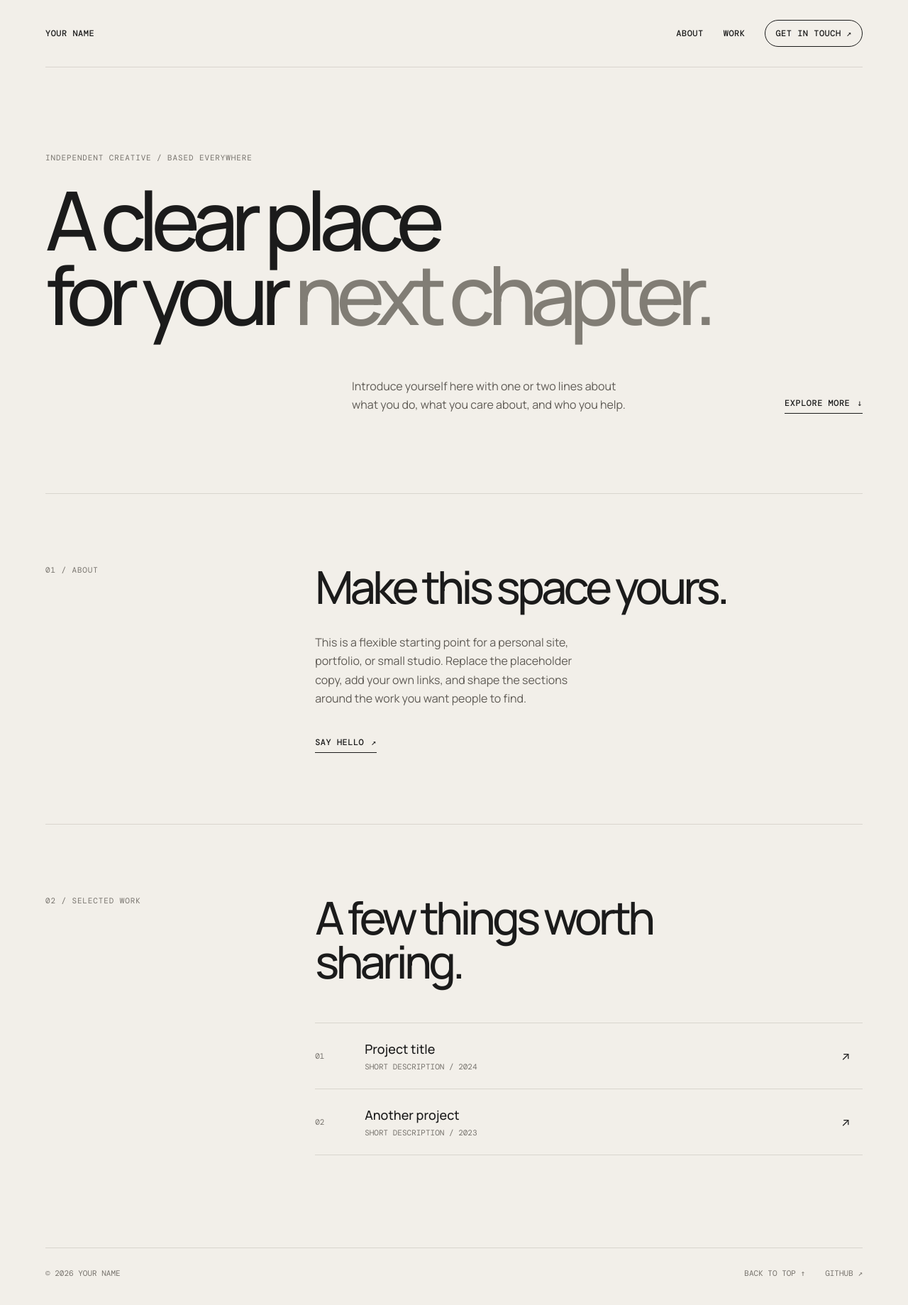
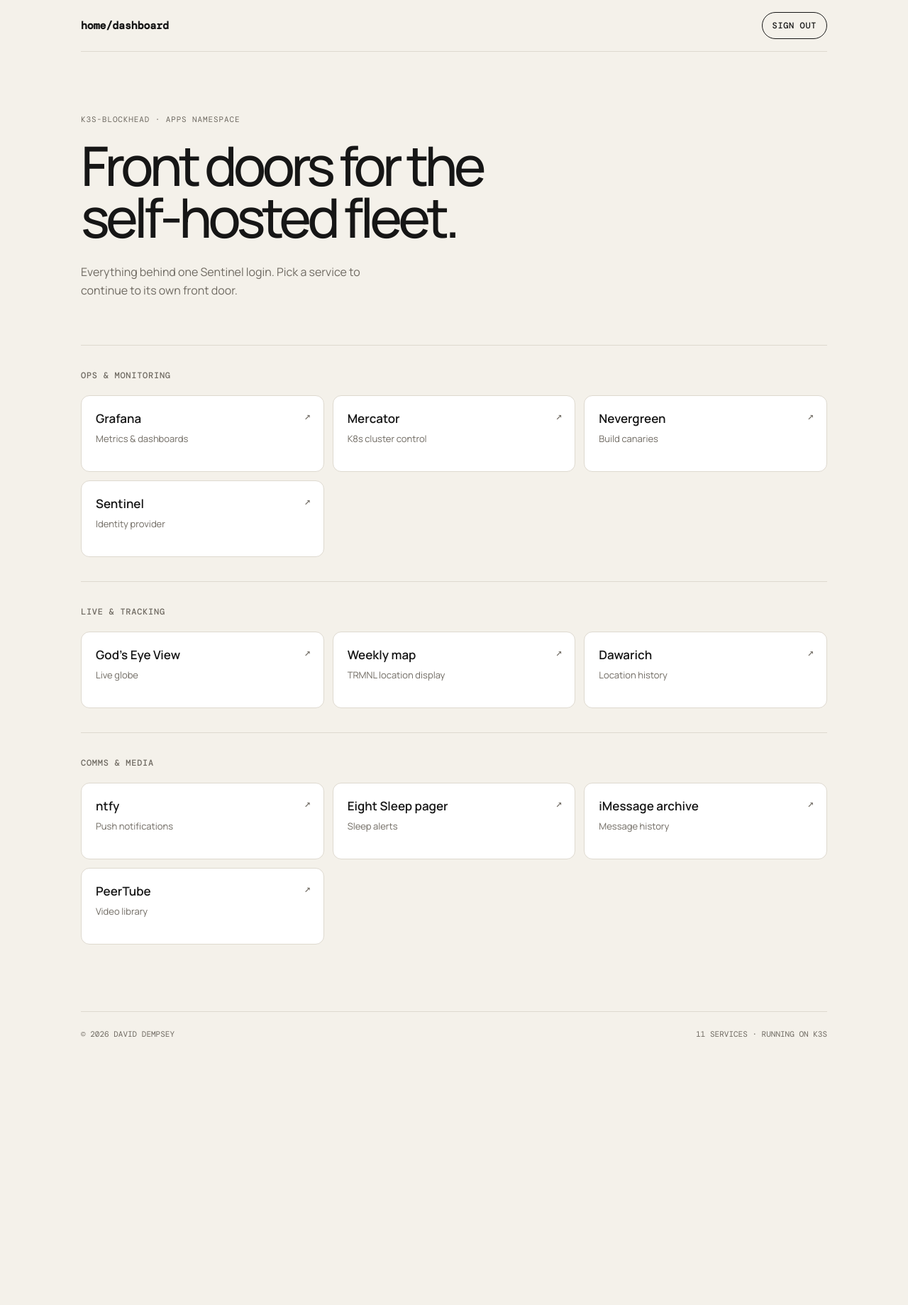
Before and after one commit to daviddempsey/daviddempsey.dev, a PHP site: page / in a window 1280 px wide. Shown: the whole page at 71% size. After the commit the page ends 1462 px from the top, so only its background shows below. Run offline with PHP 8.4, Linux system fonts and the light colour scheme.

Commit message:
lock daviddempsey.dev dashboard behind Sentinel; add service hub

```diff
--- a/chart/files/index.html
+++ b/chart/files/index.html
@@ -3,64 +3,103 @@
   <head>
     <meta charset="utf-8" />
     <meta name="viewport" content="width=device-width, initial-scale=1" />
-    <meta name="description" content="A personal site template." />
-    <title>Your Name — Personal site</title>
+    <meta name="description" content="Central dashboard for David's self-hosted services." />
+    <title>Home — David Dempsey</title>
     <link rel="stylesheet" href="/styles.css" />
   </head>
   <body>
-    <main class="site-shell">
-      <nav class="site-nav" aria-label="Main navigation">
-        <a class="wordmark" href="#top" aria-label="Back to top">your name</a>
-        <div class="nav-links">
-          <a href="#about">About</a>
-          <a href="#work">Work</a>
-          <a class="nav-contact" href="mailto:hello@example.com">Get in touch <span aria-hidden="true">↗</span></a>
+    <main class="hub">
+      <header class="hub-header">
+        <div class="wordmark">home<span aria-hidden="true">/</span>dashboard</div>
+        <div class="hub-actions">
+          <a class="logout" href="/oauth2/sign_out" title="Sign out of Sentinel">Sign out</a>
         </div>
-      </nav>
+      </header>
 
-      <section class="hero" id="top" aria-labelledby="hero-title">
-        <p class="eyebrow">Independent creative / based everywhere</p>
-        <h1 id="hero-title">A clear place<br />for your <em>next chapter.</em></h1>
-        <div class="hero-footer">
-          <p>Introduce yourself here with one or two lines about what you do, what you care about, and who you help.</p>
-          <a class="text-link" href="#about">Explore more <span aria-hidden="true">↓</span></a>
+      <section class="lead" aria-labelledby="lead-title">
+        <p class="eyebrow">k3s-blockhead · apps namespace</p>
+        <h1 id="lead-title">Front doors for the<br />self-hosted fleet.</h1>
+        <p class="lead-copy">Everything behind one Sentinel login. Pick a service to continue to its own front door.</p>
+      </section>
+
+      <nav class="groups" aria-label="Services">
+        <section class="group" aria-labelledby="g-ops">
+          <h2 id="g-ops" class="group-title">Ops &amp; monitoring</h2>
+          <div class="tiles">
+            <a class="tile" href="https://grafana.daviddempsey.dev/" target="_blank" rel="noreferrer">
+              <span class="tile-label">Grafana</span>
+              <span class="tile-desc">Metrics &amp; dashboards</span>
+              <span class="tile-arrow" aria-hidden="true">↗</span>
+            </a>
+            <a class="tile" href="https://mercator.daviddempsey.dev/" target="_blank" rel="noreferrer">
+              <span class="tile-label">Mercator</span>
+              <span class="tile-desc">K8s cluster control</span>
+              <span class="tile-arrow" aria-hidden="true">↗</span>
+            </a>
+            <a class="tile" href="https://nevergreen.daviddempsey.dev/" target="_blank" rel="noreferrer">
+              <span class="tile-label">Nevergreen</span>
+              <span class="tile-desc">Build canaries</span>
+              <span class="tile-arrow" aria-hidden="true">↗</span>
+            </a>
+            <a class="tile" href="https://auth.daviddempsey.dev/" target="_blank" rel="noreferrer">
+              <span class="tile-label">Sentinel</span>
+              <span class="tile-desc">Identity provider</span>
+              <span class="tile-arrow" aria-hidden="true">↗</span>
+            </a>
           </div>
         </section>
 
-      <section class="about section-grid" id="about" aria-labelledby="about-title">
-        <p class="section-label">01 / About</p>
-        <div>
-          <h2 id="about-title">Make this space yours.</h2>
-          <p class="section-copy">This is a flexible starting point for a personal site, portfolio, or small studio. Replace the placeholder copy, add your own links, and shape the sections around the work you want people to find.</p>
-          <a class="text-link" href="mailto:hello@example.com">Say hello <span aria-hidden="true">↗</span></a>
+        <section class="group" aria-labelledby="g-live">
+          <h2 id="g-live" class="group-title">Live &amp; tracking</h2>
+          <div class="tiles">
+            <a class="tile" href="https://gods-eye-view.daviddempsey.dev/" target="_blank" rel="noreferrer">
+              <span class="tile-label">God's Eye View</span>
+              <span class="tile-desc">Live globe</span>
+              <span class="tile-arrow" aria-hidden="true">↗</span>
+            </a>
+            <a class="tile" href="https://map.daviddempsey.dev/" target="_blank" rel="noreferrer">
+              <span class="tile-label">Weekly map</span>
+              <span class="tile-desc">TRMNL location display</span>
+              <span class="tile-arrow" aria-hidden="true">↗</span>
+            </a>
+            <a class="tile" href="https://dawarich.daviddempsey.dev/" target="_blank" rel="noreferrer">
+              <span class="tile-label">Dawarich</span>
+              <span class="tile-desc">Location history</span>
+              <span class="tile-arrow" aria-hidden="true">↗</span>
+            </a>
           </div>
         </section>
 
-      <section class="work section-grid" id="work" aria-labelledby="work-title">
-        <p class="section-label">02 / Selected work</p>
-        <div>
-          <h2 id="work-title">A few things worth sharing.</h2>
-          <div class="project-list">
-            <a class="project" href="#project-one">
-              <span class="project-number">01</span>
-              <span><strong>Project title</strong><small>Short description / 2024</small></span>
-              <span aria-hidden="true">↗</span>
+        <section class="group" aria-labelledby="g-content">
+          <h2 id="g-content" class="group-title">Comms &amp; media</h2>
+          <div class="tiles">
+            <a class="tile" href="https://ntfy.daviddempsey.dev/" target="_blank" rel="noreferrer">
+              <span class="tile-label">ntfy</span>
+              <span class="tile-desc">Push notifications</span>
+              <span class="tile-arrow" aria-hidden="true">↗</span>
             </a>
-            <a class="project" href="#project-two">
-              <span class="project-number">02</span>
-              <span><strong>Another project</strong><small>Short description / 2023</small></span>
-              <span aria-hidden="true">↗</span>
+            <a class="tile" href="https://pagerduty.daviddempsey.dev/" target="_blank" rel="noreferrer">
+              <span class="tile-label">Eight Sleep pager</span>
+              <span class="tile-desc">Sleep alerts</span>
+              <span class="tile-arrow" aria-hidden="true">↗</span>
+            </a>
+            <a class="tile" href="https://imessage.daviddempsey.dev/" target="_blank" rel="noreferrer">
+              <span class="tile-label">iMessage archive</span>
+              <span class="tile-desc">Message history</span>
+              <span class="tile-arrow" aria-hidden="true">↗</span>
+            </a>
+            <a class="tile" href="https://videos.daviddempsey.dev/" target="_blank" rel="noreferrer">
+              <span class="tile-label">PeerTube</span>
+              <span class="tile-desc">Video library</span>
+              <span class="tile-arrow" aria-hidden="true">↗</span>
             </a>
           </div>
-        </div>
         </section>
+      </nav>
 
-      <footer class="site-footer">
-        <span>© <span id="year"></span> Your Name</span>
-        <div class="footer-links">
-          <a href="#top">Back to top <span aria-hidden="true">↑</span></a>
-          <a href="https://github.com/" target="_blank" rel="noreferrer">GitHub <span aria-hidden="true">↗</span></a>
-        </div>
+      <footer class="hub-footer">
+        <span>© <span id="year"></span> David Dempsey</span>
+        <span>11 services · running on K3s</span>
       </footer>
     </main>
     <script>document.getElementById('year').textContent = new Date().getFullYear();</script>
--- a/chart/files/styles.css
+++ b/chart/files/styles.css
@@ -1,45 +1,30 @@
 @import url('https://fonts.googleapis.com/css2?family=DM+Mono:wght@400;500&family=Manrope:wght@400;500;600;700&display=swap');
-:root { --ink: #1b1b1b; --muted: #77736d; --line: #d9d5ce; --paper: #f2efe9; --accent: #d9ff54; }
+:root { --ink: #161616; --muted: #6f6a62; --line: #ded9cf; --paper: #f4f1ea; --accent: #d9ff54; --card: #ffffff; }
 * { box-sizing: border-box; }
 html { scroll-behavior: smooth; }
 body { margin: 0; background: var(--paper); color: var(--ink); font-family: 'Manrope', -apple-system, BlinkMacSystemFont, 'Segoe UI', sans-serif; -webkit-font-smoothing: antialiased; -moz-osx-font-smoothing: grayscale; }
-a { color: inherit; }
-.site-shell { max-width: 1360px; min-height: 100vh; margin: 0 auto; padding: 0 5vw; }
-.site-nav { display: flex; justify-content: space-between; align-items: center; padding: 28px 0; border-bottom: 1px solid var(--line); font: 500 12px 'DM Mono', monospace; text-transform: uppercase; letter-spacing: .04em; }
-.wordmark { text-decoration: none; }
-.nav-links, .footer-links { display: flex; align-items: center; gap: 28px; }
-.nav-links a, .footer-links a { text-decoration: none; }
-.nav-links a:hover, .footer-links a:hover, .text-link:hover { opacity: .6; }
-.nav-contact { padding: 10px 14px; border: 1px solid var(--ink); border-radius: 999px; }
-.hero { padding: 15vh 0 14vh; }
-.eyebrow, .section-label { margin: 0; color: var(--muted); font: 400 11px 'DM Mono', monospace; letter-spacing: .08em; text-transform: uppercase; }
-.hero h1 { max-width: 950px; margin: 28px 0 64px; font-size: clamp(3.8rem, 9vw, 9.5rem); font-weight: 500; letter-spacing: -.085em; line-height: .91; }
-.hero h1 em { color: #817d75; font-style: normal; }
-.hero-footer { display: flex; justify-content: space-between; align-items: end; gap: 40px; max-width: 720px; margin-left: auto; }
-.hero-footer p, .section-copy { max-width: 390px; margin: 0; color: #5f5b55; font-size: 16px; line-height: 1.65; }
-.text-link { display: inline-flex; gap: 10px; align-items: center; width: max-content; border-bottom: 1px solid var(--ink); padding-bottom: 6px; font: 500 12px 'DM Mono', monospace; text-decoration: none; text-transform: uppercase; letter-spacing: .04em; transition: opacity .2s; }
-.section-grid { display: grid; grid-template-columns: 25% 1fr; gap: 8%; padding: 100px 0; border-top: 1px solid var(--line); }
-.section-grid h2 { max-width: 670px; margin: 0 0 34px; font-size: clamp(2.3rem, 5vw, 5rem); font-weight: 500; letter-spacing: -.07em; line-height: .96; }
-.section-copy { margin-bottom: 36px; }
-.work { padding-bottom: 130px; }
-.project-list { margin-top: 56px; border-top: 1px solid var(--line); }
-.project { display: grid; grid-template-columns: 50px 1fr 30px; align-items: center; gap: 20px; padding: 24px 0; border-bottom: 1px solid var(--line); text-decoration: none; }
-.project:hover { background: var(--accent); margin: 0 -18px; padding-left: 18px; padding-right: 18px; }
-.project-number { color: var(--muted); font: 11px 'DM Mono', monospace; }
-.project strong, .project small { display: block; }
-.project strong { font-size: 18px; font-weight: 500; }
-.project small { margin-top: 6px; color: var(--muted); font: 11px 'DM Mono', monospace; text-transform: uppercase; }
-.site-footer { display: flex; justify-content: space-between; padding: 28px 0 38px; border-top: 1px solid var(--line); color: var(--muted); font: 11px 'DM Mono', monospace; text-transform: uppercase; }
-@media (max-width: 650px) {
-  .site-nav { align-items: flex-start; }
-  .nav-links { gap: 14px; }
-  .nav-links a:not(.nav-contact) { display: none; }
-  .hero { padding: 14vh 0 16vh; }
-  .hero h1 { margin: 24px 0 44px; font-size: clamp(3.5rem, 17vw, 6rem); }
-  .hero-footer, .site-footer { align-items: flex-start; flex-direction: column; }
-  .hero-footer { gap: 28px; }
-  .section-grid { display: block; padding: 72px 0; }
-  .section-grid .section-label { margin-bottom: 40px; }
-  .section-grid h2 { font-size: 3.1rem; }
-  .work { padding-bottom: 90px; }
+a { color: inherit; text-decoration: none; }
+.hub { max-width: 1180px; min-height: 100vh; margin: 0 auto; padding: 0 5vw; }
+.hub-header { display: flex; justify-content: space-between; align-items: center; padding: 26px 0; border-bottom: 1px solid var(--line); font: 500 12px 'DM Mono', monospace; text-transform: uppercase; letter-spacing: .05em; }
+.wordmark { text-transform: none; letter-spacing: -.01em; font-size: 15px; font-weight: 700; }
+.logout { padding: 10px 14px; border: 1px solid var(--ink); border-radius: 999px; text-decoration: none; }
+.logout:hover { background: var(--ink); color: var(--paper); }
+.lead { padding: 11vh 0 8vh; }
+.eyebrow { margin: 0 0 22px; color: var(--muted); font: 400 11px 'DM Mono', monospace; letter-spacing: .08em; text-transform: uppercase; }
+.lead h1 { max-width: 760px; margin: 0 0 28px; font-size: clamp(2.7rem, 6vw, 5.2rem); font-weight: 500; letter-spacing: -.07em; line-height: .95; }
+.lead-copy { max-width: 440px; margin: 0; color: var(--muted); font-size: 16px; line-height: 1.6; }
+.groups { padding-bottom: 60px; }
+.group { padding: 34px 0; border-top: 1px solid var(--line); }
+.group-title { margin: 0 0 20px; font: 500 12px 'DM Mono', monospace; text-transform: uppercase; letter-spacing: .06em; color: var(--muted); }
+.tiles { display: grid; grid-template-columns: repeat(3, 1fr); gap: 12px; }
+.tile { position: relative; display: flex; flex-direction: column; gap: 8px; padding: 20px; min-height: 108px; background: var(--card); border: 1px solid var(--line); border-radius: 12px; transition: transform .15s ease, border-color .15s ease; }
+.tile:hover { transform: translateY(-2px); border-color: var(--ink); }
+.tile-label { font-size: 17px; font-weight: 600; }
+.tile-desc { color: var(--muted); font-size: 13px; }
+.tile-arrow { position: absolute; top: 18px; right: 18px; color: var(--muted); font: 400 15px 'DM Mono', monospace; }
+.hub-footer { display: flex; justify-content: space-between; gap: 20px; padding: 24px 0 34px; border-top: 1px solid var(--line); color: var(--muted); font: 11px 'DM Mono', monospace; text-transform: uppercase; }
+@media (max-width: 760px) {
+  .tiles { grid-template-columns: 1fr; }
+  .lead { padding: 8vh 0 6vh; }
+  .hub-footer { flex-direction: column; }
 }
--- a/chart/templates/service.yaml
+++ b/chart/templates/service.yaml
@@ -11,5 +11,5 @@ spec:
     app.kubernetes.io/instance: {{ .Release.Name }}
   ports:
     - name: http
-      port: 80
+      port: 4180
       targetPort: http
--- a/chart/values.yaml
+++ b/chart/values.yaml
@@ -4,6 +4,11 @@ image:
   pullPolicy: IfNotPresent
 
 host: daviddempsey.dev
+
+auth:
+  image: quay.io/oauth2-proxy/oauth2-proxy:v7.15.2
+  issuer: https://auth.daviddempsey.dev
+  existingSecret: daviddempsey-dev-auth
 
 replicaCount: 1
 
```
Also changed, not shown: chart/templates/auth.yaml (added, +31 -0 lines), chart/templates/deployment.yaml (+66 -3 lines), scripts/register-sentinel.mjs (added, +63 -0 lines), site/index.html (+81 -42 lines), site/styles.css (+25 -40 lines). Lines whose indentation alone changed are shown as unchanged.
